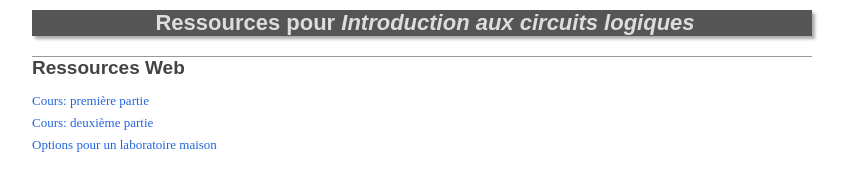
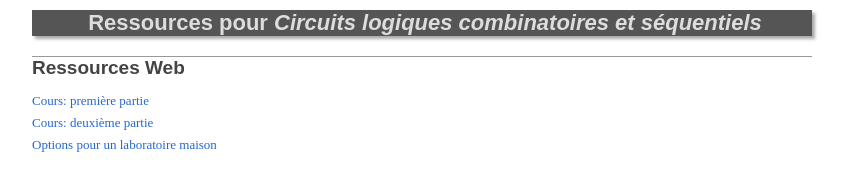
Before and after one commit to gbegin/gbegin.github.io, a plain HTML site: page index.html in a window 1280 px wide. Shown: the whole page, without its empty margins (218-1066 px from the left). Drawn offline with Linux system fonts and the light colour scheme.

Commit message:
Update index.html

```diff
--- a/index.html
+++ b/index.html
@@ -197,7 +197,7 @@
 </head>
 <body>
 <div id="content" class="content">
-<h1 class="title">Ressources pour <i>Introduction aux circuits logiques</i></h1>
+<h1 class="title">Ressources pour <i>Circuits logiques combinatoires et séquentiels</i></h1>
 <div id="outline-container-org1eeafd1" class="outline-2">
 <h2 id="org1eeafd1">Ressources Web</h2>
 <div class="outline-text-2" id="text-org1eeafd1">
```
